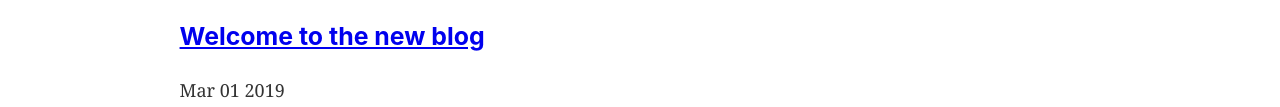
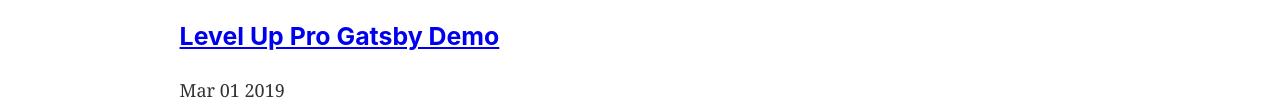
Before and after one commit to paigen11/contentful-netlify, a Gatsby site: page / in a window 1280 px wide. Shown: the part 805-912 px from the top of the page. Built offline with nearby package versions, Linux system fonts and the light colour scheme; Gatsby itself is replaced by a stand-in of ours.

Commit message:
updating blog post title

```diff
--- a/src/posts/post.md
+++ b/src/posts/post.md
@@ -1,5 +1,5 @@
 ---
-title: 'Welcome to the new blog'
+title: 'Level Up Pro Gatsby Demo'
 date: '2019-03-01'
 ---
 
```
